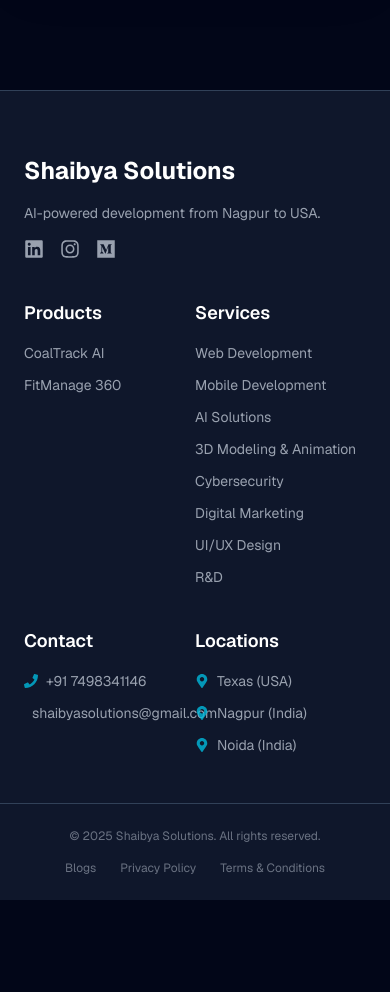
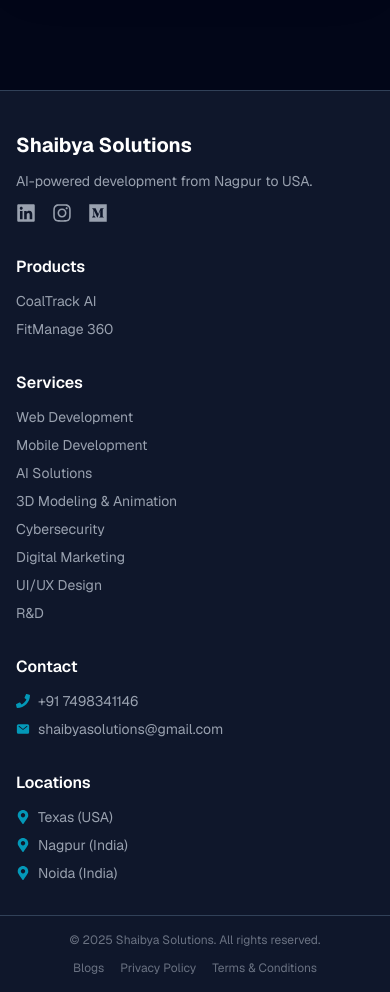
Before and after one commit to Shaibya-Solutions/ShaibyaPortfolio, a Next.js app: page /services/3d in a window 390 px wide. Shown: the part 5000-5992 px from the top of the page. Before the commit the page ends 5900 px from the top, so only its background shows below. Built offline with nearby package versions, Linux system fonts and the light colour scheme.

Commit message:
responsiveness landing

```diff
--- a/src/app/page.tsx
+++ b/src/app/page.tsx
@@ -22,19 +22,15 @@ export default function HomePage() {
     const observer = new IntersectionObserver(
       (entries) => {
         entries.forEach((entry) => {
-          // Only activate animation when hero enters viewport
           if (entry.isIntersecting) {
             setIsHeroInView(true);
           } else {
-            // Deactivate when out of view to save resources
             setIsHeroInView(false);
           }
         });
       },
       {
-        // Trigger when 20% of the hero is visible
         threshold: 0.2,
-        // Add margin to trigger slightly before entering viewport
         rootMargin: "50px",
       }
     );
@@ -53,7 +49,7 @@ export default function HomePage() {
   return (
     <main className='bg-slate-950 text-slate-100 scroll-smooth'>
       <SiteHeader />
-      {/* Hero Section */}
+      {/* Hero Section - Made Responsive */}
       <motion.div
         ref={heroRef}
         initial={{ opacity: 0 }}
@@ -61,7 +57,7 @@ export default function HomePage() {
         viewport={{ once: true }}
         transition={{ duration: 0.8 }}
       >
-        <section className='relative w-full h-[600px] mt-10 flex flex-col items-center justify-center gap-8 '>
+        <section className='relative w-full h-[500px] sm:h-[600px] mt-6 sm:mt-10 flex flex-col items-center justify-center gap-4 sm:gap-8 px-4'>
           {/* Threads background only renders when hero is in view */}
           {isHeroInView && (
             <Threads
@@ -73,12 +69,12 @@ export default function HomePage() {
             />
           )}
 
-          <div className='relative z-10 flex flex-col items-center justify-center text-center'>
-            <h1 className='text-4xl font-bold leading-tight bg-gradient-to-t from-white to-[var(--secondary)] bg-clip-text text-transparent md:text-7xl lg:text-8xl'>
+          <div className='relative z-10 flex flex-col items-center justify-center text-center px-4'>
+            <h1 className='text-3xl sm:text-4xl md:text-5xl lg:text-7xl xl:text-8xl font-bold leading-tight bg-gradient-to-t from-white to-[var(--secondary)] bg-clip-text text-transparent'>
               Ahead of the Curve,
               <br /> Always
             </h1>
-            <p className='mt-4 max-w-prose text-slate-300 max-w-3xl'>
+            <p className='mt-3 sm:mt-4 max-w-[90%] sm:max-w-prose md:max-w-3xl text-sm sm:text-base text-slate-300'>
               We craft AI-powered platforms, robust full-stack web apps, and
               polished desktop/mobile experiences.
             </p>
@@ -91,24 +87,26 @@ export default function HomePage() {
         </section>
       </motion.div>
 
-      {/* What we offer section */}
+      {/* What we offer section - Made Responsive */}
       <motion.section
         initial={{ opacity: 0, y: 50 }}
         whileInView={{ opacity: 1, y: 0 }}
         viewport={{ once: true }}
         transition={{ duration: 0.6 }}
       >
-        <Section className='mt-14 max-w-7xl'>
-          <div className='mb-12 text-center'>
-            <h2 className='text-4xl font-semibold text-white'>What We Offer</h2>
+        <Section className='mt-8 sm:mt-14 max-w-7xl px-4'>
+          <div className='mb-8 sm:mb-12 text-center'>
+            <h2 className='text-3xl sm:text-4xl font-semibold text-white'>
+              What We Offer
+            </h2>
           </div>
-          <div className='sm:mx-20 md:mx-4 grid grid-cols-1 md:grid-cols-2 xl:grid-cols-3 grid-rows-2 justify-center gap-6'>
+          <div className='grid grid-cols-1 sm:grid-cols-2 xl:grid-cols-3 gap-4 sm:gap-6'>
             <motion.div
               initial={{ opacity: 0, y: 30 }}
               whileInView={{ opacity: 1, y: 0 }}
               viewport={{ once: true }}
               transition={{ duration: 0.5 }}
-              className='row-span-2'
+              className='sm:row-span-2'
             >
               <FeatureCard
                 title='Artificial Intelligence'
@@ -134,7 +132,7 @@ export default function HomePage() {
               whileInView={{ opacity: 1, y: 0 }}
               viewport={{ once: true }}
               transition={{ duration: 0.5, delay: 0.2 }}
-              className='row-span-2'
+              className='sm:row-span-2'
             >
               <FeatureCard
                 title='Desktop & Mobile'
--- a/src/components/features/landing/about-section.tsx
+++ b/src/components/features/landing/about-section.tsx
@@ -10,7 +10,7 @@ const features = [
   "AI-enabled growth that delivers measurable results",
   "Trusted by global clients across multiple industries",
   "End-to-end services – from product design to digital marketing",
-  "Ahead of the curve, always – future-ready solutions for tomorrow’s challenges",
+  "Ahead of the curve, always – future-ready solutions for tomorrow's challenges",
 ];
 
 export default function WhyShaibya() {
@@ -36,7 +36,7 @@ export default function WhyShaibya() {
   };
 
   return (
-    <section className='bg-[#020617] py-20 px-6 md:px-12 lg:px-20 relative overflow-hidden'>
+    <section className='bg-[#020617] py-12 sm:py-16 md:py-20 px-4 sm:px-6 md:px-12 lg:px-20 relative overflow-hidden'>
       {/* Optional futuristic background */}
       <div className='absolute inset-0 bg-gradient-to-tr from-[#0f172a] to-[#1e293b] opacity-20 -z-10'></div>
       <div className='max-w-6xl mx-auto text-center'>
@@ -45,7 +45,7 @@ export default function WhyShaibya() {
           animate={inView ? { opacity: 1, y: 0 } : {}}
           transition={{ duration: 1 }}
           ref={ref}
-          className='text-4xl md:text-5xl font-bold text-white mb-12'
+          className='text-3xl sm:text-4xl md:text-5xl font-bold text-white mb-8 sm:mb-12'
         >
           🌟 Why Shaibya Solutions?
         </motion.h2>
@@ -54,19 +54,21 @@ export default function WhyShaibya() {
           variants={container}
           initial='hidden'
           animate={inView ? "visible" : "hidden"}
-          className='grid gap-6 md:grid-cols-2'
+          className='grid gap-4 sm:gap-6 grid-cols-1 sm:grid-cols-2'
         >
           {features.map((feature, idx) => (
             <motion.div
               key={idx}
               variants={item}
-              className='flex items-start gap-4 p-6 bg-gradient-to-r from-[#1e293b]/30 to-[#0f172a]/30 rounded-2xl shadow-lg hover:shadow-2xl transition-transform hover:scale-105'
+              className='flex items-start gap-3 sm:gap-4 p-4 sm:p-6 bg-gradient-to-r from-[#1e293b]/30 to-[#0f172a]/30 rounded-xl sm:rounded-2xl shadow-lg hover:shadow-2xl transition-transform hover:scale-105'
             >
               <BsCheckCircleFill
-                size={28}
-                className='text-yellow-400 mt-1 flex-shrink-0'
+                size={24}
+                className='text-yellow-400 mt-0.5 sm:mt-1 flex-shrink-0'
               />
-              <p className='text-white font-medium text-lg'>{feature}</p>
+              <p className='text-white font-medium text-sm sm:text-base md:text-lg text-left'>
+                {feature}
+              </p>
             </motion.div>
           ))}
         </motion.div>
@@ -82,32 +84,30 @@ interface Dot {
   x: number;
   y: number;
   size: number;
-  vx: number; // velocity x
-  vy: number; // velocity y
+  vx: number;
+  vy: number;
 }
 
 export function FloatingDots() {
   const [dots, setDots] = useState<Dot[]>([]);
   const animationRef = useRef<number | null>(null);
 
-  // Generate dots
   useEffect(() => {
-    const count = 100; // more dots
+    const count = window.innerWidth < 768 ? 50 : 100; // Fewer dots on mobile
     const width = window.innerWidth;
     const height = window.innerHeight;
 
     const newDots: Dot[] = Array.from({ length: count }, () => ({
       x: Math.random() * width,
       y: Math.random() * height,
-      size: Math.random() * 4 + 2, // size 2–6px
-      vx: (Math.random() - 0.5) * 1.5, // speed x
-      vy: (Math.random() - 0.5) * 1.5, // speed y
+      size: Math.random() * 3 + 1.5, // Smaller dots on mobile
+      vx: (Math.random() - 0.5) * 1.5,
+      vy: (Math.random() - 0.5) * 1.5,
     }));
 
     setDots(newDots);
   }, []);
 
-  // Animate dots using requestAnimationFrame
   useEffect(() => {
     const width = window.innerWidth;
     const height = window.innerHeight;
@@ -118,7 +118,6 @@ export function FloatingDots() {
           let newX = dot.x + dot.vx;
           let newY = dot.y + dot.vy;
 
-          // bounce off edges
           if (newX < 0 || newX > width) dot.vx *= -1;
           if (newY < 0 || newY > height) dot.vy *= -1;
 
--- a/src/components/features/landing/stack-cards.tsx
+++ b/src/components/features/landing/stack-cards.tsx
@@ -1,11 +1,7 @@
 "use client";
 import { useRef } from "react";
-// import { motion, useScroll, useTransform } from "framer-motion";
 import { projects } from "@/data";
-// import styled from "styled-components";
-import Image from "next/image";
 import CardSwap from "@/components/CardSwap";
-// import Squares from "@/components/Squares";
 
 export default function StackCaseStudies() {
   const containerRef = useRef(null);
@@ -13,13 +9,13 @@ export default function StackCaseStudies() {
   return (
     <section
       ref={containerRef}
-      className='relative mt-8 mb-24 bg-black text-white'
+      className='relative mt-8 mb-16 sm:mb-32 bg-black text-white px-4'
     >
-      {/* <Squares direction='diagonal' className='absolute inset-0' /> */}
-      <div className='pt-8 min-h-screen flex flex-col items-center justify-center'>
-        <div className='w-full relative '>
-          <div className='relative h-[520px]'>
-            <h2 className='text-4xl my-10 max-w-6xl mx-auto'>
+      <div className='pt-6 sm:pt-8 min-h-screen flex flex-col items-center justify-center'>
+        <div className='w-full relative'>
+          {/* Desktop View */}
+          <div className='hidden lg:block relative h-[560px]'>
+            <h2 className='px-8 text-3xl sm:text-4xl my-8 sm:my-0 lg:my-0 max-w-6xl mx-auto text-center lg:text-start'>
               Our <span className='font-bold'>Projects</span>
             </h2>
             <CardSwap
@@ -31,26 +27,10 @@ export default function StackCaseStudies() {
               height={480}
             >
               {projects.map((project, i) => {
-                // // Slice of scroll for each card
-                // const start = i / projects.length;
-                // const end = (i + 1) / projects.length;
-
-                // const y = useTransform(scrollYProgress, [start, end], [70, 0]);
-                // const opacity = useTransform(
-                //   scrollYProgress,
-                //   [start, end],
-                //   [0, 1]
-                // );
-                // const scale = useTransform(
-                //   scrollYProgress,
-                //   [start, end],
-                //   [0.9, 1]
-                // );
-
                 return (
                   <div
                     key={project.title}
-                    className='absolute inset-0 bg-gradient-to-b from-[#060a35] to-black border-2 border-[#0a1054] rounded-3xl shadow-lg p-12 flex flex-col gap-4 justify-between items-start'
+                    className='absolute top-40 inset-0 bg-gradient-to-b from-[#060a35] to-black border-2 border-[#0a1054] rounded-3xl shadow-lg p-12 flex flex-col gap-4 justify-between items-start'
                   >
                     <h3 className='text-3xl max-w-lg text-start font-semibold'>
                       {project.title}
@@ -79,66 +59,39 @@ export default function StackCaseStudies() {
             </CardSwap>
           </div>
 
-          {/* <motion.div
-            style={{ opacity: useTransform(scrollYProgress, [0, 0.2], [0, 1]) }}
-            className='mt-0 w-full'
-          >
-            <CardSwap easing="elastic" onCardClick={undefined} pauseOnHover={true} delay={3000}>
-              {projects.map((project, i) => (
-                <Image
-                  key={i}
-                  src={project.image}
-                  alt={project.title}
-                  width={600}
-                  height={400}
-                  priority={i === 0}
-                  quality={100}
-                  className='absolute inset-0 top-10 w-full h-full object-cover rounded-3xl'
-                />
-              ))}
-            </CardSwap>
-          </motion.div> */}
-
-          {/* <div className='flex flex-col gap-8 mt-20 w-full items-center'>
+          {/* Mobile View */}
+          <div className='lg:hidden flex flex-col p-2 sm:p-8 gap-6 mt-8 w-full'>
+            <h2 className='text-2xl sm:text-3xl font-bold text-center mb-4'>
+              Our Projects
+            </h2>
             {projects.map((project, i) => (
               <div
                 key={i}
-                className='w-full flex gap-8 flex-col border-2 min-h-[200px] text-start px-8 py-4'
+                className='w-full flex flex-col gap-8 bg-gradient-to-b from-[#060a35] to-black border-2 border-[#0a1054] rounded-xl sm:rounded-2xl p-4 sm:p-6 shadow-lg'
               >
-                <h3 className='mt-4 text-3xl font-semibold'>{project.title}</h3>
-                <p className='mt-1 text-lg text-slate-300'>
+                <h3 className='text-xl sm:text-2xl font-semibold text-white'>
+                  {project.title}
+                </h3>
+                <p className='text-sm sm:text-base text-slate-300 leading-relaxed'>
                   {project.description}
                 </p>
+                <div className='flex flex-wrap gap-4 mt-2'>
+                  {project.stats.map((stat, idx) => (
+                    <div key={idx} className='flex flex-col'>
+                      <span className='text-2xl sm:text-3xl font-bold text-white'>
+                        {stat.value}
+                      </span>
+                      <span className='text-xs sm:text-sm text-gray-400'>
+                        {stat.label}
+                      </span>
+                    </div>
+                  ))}
+                </div>
               </div>
             ))}
-          </div> */}
+          </div>
         </div>
       </div>
     </section>
   );
 }
-
-// const StyledComponent = styled.div`
-//   .stack-cards-back-one {
-//     position: absolute;
-//     top: -20px;
-//     left: 20px;
-//     width: 95%;
-//     height: 100%;
-//     border: 2px solid #0a1054;
-//     background: #060a35;
-//     border-radius: 20px;
-//     z-index: -1;
-//   }
-//   .stack-cards-back-two {
-//     position: absolute;
-//     top: -40px;
-//     left: 40px;
-//     width: 90%;
-//     height: 100%;
-//     background: #060a35;
-//     border: 2px solid #0a1054;
-//     border-radius: 20px;
-//     z-index: -2;
-//   }
-// `;
--- a/src/components/features/landing/video-section.tsx
+++ b/src/components/features/landing/video-section.tsx
@@ -2,41 +2,44 @@
 
 export default function VideoSection() {
   return (
-    <section className='bg-[#020617] py-16 px-6 md:px-12 lg:px-20'>
+    <section className='bg-[#020617] py-12 sm:py-16 px-4 sm:px-6 md:px-12 lg:px-20'>
       <div className='max-w-6xl mx-auto'>
         {/* Heading */}
-        <h2 className='text-3xl md:text-4xl font-semibold text-white mb-8 leading-snug max-w-4xl'>
+        <h2 className='text-2xl sm:text-3xl md:text-4xl font-semibold text-white mb-6 sm:mb-8 leading-snug max-w-4xl'>
           Intelligent solutions to your business, driving growth, efficiency,
           and innovation.
         </h2>
 
         {/* Video */}
-        <div className='relative rounded-2xl overflow-hidden shadow-lg mb-12'>
+        <div className='relative rounded-xl sm:rounded-2xl overflow-hidden shadow-lg mb-8 sm:mb-12'>
           <div className='aspect-video w-full'>
             <video
               src='/videos/Business_Growth_Video_Generation.mp4'
               controls
               playsInline
+              className='w-full h-full'
             />
           </div>
         </div>
 
         {/* Stats */}
-        <div className='flex flex-wrap lg:flex-nowrap items-center justify-center gap-8'>
-          <div className='text-gray-100 mr-10 text-3xl'>
+        <div className='flex flex-col lg:flex-row items-center justify-center gap-6 sm:gap-8'>
+          <div className='text-gray-100 text-xl sm:text-2xl md:text-3xl text-center lg:text-left lg:mr-10 px-4'>
             Measuring impact with data-driven results
           </div>
-          <div className='bg-gradient-to-b sm:min-w-[350px] min-h-[160px] from-[#0f172a] to-[#000000] border-2 border-[#0f172a] rounded-2xl p-6 text-start shadow-md'>
-            <h3 className='text-3xl sm:text-5xl mb-8 font-bold text-white'>
-              100<span className='text-xl font-medium'>TB</span>
+          <div className='bg-gradient-to-b w-full sm:w-auto sm:min-w-[300px] lg:min-w-[350px] min-h-[140px] sm:min-h-[160px] from-[#0f172a] to-[#000000] border-2 border-[#0f172a] rounded-xl sm:rounded-2xl p-4 sm:p-6 text-start shadow-md'>
+            <h3 className='text-3xl sm:text-4xl lg:text-5xl mb-6 sm:mb-8 font-bold text-white'>
+              100<span className='text-lg sm:text-xl font-medium'>TB</span>
             </h3>
-            <p className='text-gray-400 text-end mt-2 text-sm'>
+            <p className='text-gray-400 text-end mt-2 text-xs sm:text-sm'>
               DATA PROCESSED DAILY
             </p>
           </div>
-          <div className='bg-gradient-to-b sm:min-w-[350px] min-h-[160px] from-[#0f172a] to-[#000000] border-2 border-[#0f172a] rounded-2xl p-6 text-start shadow-md'>
-            <h3 className='text-3xl sm:text-5xl mb-8 font-bold text-white'>300%</h3>
-            <p className='text-gray-400 text-end mt-2 text-sm'>
+          <div className='bg-gradient-to-b w-full sm:w-auto sm:min-w-[300px] lg:min-w-[350px] min-h-[140px] sm:min-h-[160px] from-[#0f172a] to-[#000000] border-2 border-[#0f172a] rounded-xl sm:rounded-2xl p-4 sm:p-6 text-start shadow-md'>
+            <h3 className='text-3xl sm:text-4xl lg:text-5xl mb-6 sm:mb-8 font-bold text-white'>
+              300%
+            </h3>
+            <p className='text-gray-400 text-end mt-2 text-xs sm:text-sm'>
               AVERAGE ROI FOR OUR CLIENTS
             </p>
           </div>
--- a/src/components/layout/footer/site-footer.tsx
+++ b/src/components/layout/footer/site-footer.tsx
@@ -1,7 +1,6 @@
 // components/site-footer.tsx
 "use client";
 import Link from "next/link";
-// import { BsTwitterX } from "react-icons/bs";
 import {
   FaPhone,
   FaLinkedin,
@@ -46,17 +45,20 @@ export function SiteFooter() {
       className='bg-slate-900 border-t border-slate-700 relative overflow-hidden'
     >
       {/* Main Footer Links & Info */}
-      <div className='relative z-10 max-w-7xl mx-auto px-6 md:px-12 pb-12 pt-16 grid grid-cols-2 md:grid-cols-5 gap-y-10 text-gray-400'>
+      <div className='relative z-10 max-w-7xl mx-auto px-4 sm:px-6 md:px-12 pb-8 sm:pb-12 pt-10 sm:pt-16 grid grid-cols-1 sm:grid-cols-2 md:grid-cols-3 lg:grid-cols-5 gap-8 sm:gap-y-10 text-gray-400'>
         {/* Company Identity */}
         <motion.div
           variants={itemVariants}
-          className='col-span-2 md:col-span-1'
+          className='col-span-1 sm:col-span-2 md:col-span-3 lg:col-span-1'
         >
-          <Link href='/' className='text-2xl font-bold text-white mb-4 block'>
+          <Link
+            href='/'
+            className='text-xl sm:text-2xl font-bold text-white mb-3 sm:mb-4 block'
+          >
             Shaibya Solutions
           </Link>
           <p className='text-sm'>AI-powered development from Nagpur to USA.</p>
-          <div className='flex space-x-4 mt-4 text-xl'>
+          <div className='flex space-x-4 mt-3 sm:mt-4 text-xl'>
             <a
               href='https://www.linkedin.com/company/shaibyasolutions/about/'
               target='_blank'
@@ -89,8 +91,10 @@ export function SiteFooter() {
 
         {/* Products */}
         <motion.div variants={itemVariants}>
-          <h3 className='text-lg font-semibold text-white mb-4'>Products</h3>
-          <ul className='space-y-3 text-sm'>
+          <h3 className='text-base sm:text-lg font-semibold text-white mb-3 sm:mb-4'>
+            Products
+          </h3>
+          <ul className='space-y-2 sm:space-y-3 text-sm'>
             {products.map((product) => (
               <li key={product.label}>
                 <Link
@@ -106,8 +110,10 @@ export function SiteFooter() {
 
         {/* Services */}
         <motion.div variants={itemVariants}>
-          <h3 className='text-lg font-semibold text-white mb-4'>Services</h3>
-          <ul className='space-y-3 text-sm'>
+          <h3 className='text-base sm:text-lg font-semibold text-white mb-3 sm:mb-4'>
+            Services
+          </h3>
+          <ul className='space-y-2 sm:space-y-3 text-sm'>
             {services.map((service) => (
               <li key={service.label}>
                 <Link
@@ -123,54 +129,66 @@ export function SiteFooter() {
 
         {/* Contact */}
         <motion.div variants={itemVariants}>
-          <h3 className='text-lg font-semibold text-white mb-4'>Contact</h3>
-          <div className='space-y-3 text-sm'>
+          <h3 className='text-base sm:text-lg font-semibold text-white mb-3 sm:mb-4'>
+            Contact
+          </h3>
+          <div className='space-y-2 sm:space-y-3 text-sm'>
             <a
               href='tel:+919833704986'
-              className='flex items-center gap-2 hover:text-cyan-400 transition'
+              className='flex items-center gap-2 hover:text-cyan-400 transition break-all'
             >
-              <FaPhone className='text-cyan-500/80' /> +91 7498341146
+              <FaPhone className='text-cyan-500/80 flex-shrink-0' /> +91
+              7498341146
             </a>
             <a
               href='mailto:shaibyasolutions@gmail.com?cc=shaibyadevs@gmail.com&subject=Enquiry'
-              className='flex items-center gap-2 hover:text-cyan-400 transition'
+              className='flex items-center gap-2 hover:text-cyan-400 transition break-all'
             >
-              <IoMail className='text-cyan-500/80' /> shaibyasolutions@gmail.com
+              <IoMail className='text-cyan-500/80 flex-shrink-0' />{" "}
+              shaibyasolutions@gmail.com
             </a>
           </div>
         </motion.div>
 
         {/* Locations */}
         <motion.div variants={itemVariants}>
-          <h3 className='text-lg font-semibold text-white mb-4'>Locations</h3>
-          <ul className='space-y-3 text-sm'>
+          <h3 className='text-base sm:text-lg font-semibold text-white mb-3 sm:mb-4'>
+            Locations
+          </h3>
+          <ul className='space-y-2 sm:space-y-3 text-sm'>
             <li className='flex items-center gap-2'>
-              <FaMapMarkerAlt className='text-cyan-500/80' /> Texas (USA)
+              <FaMapMarkerAlt className='text-cyan-500/80 flex-shrink-0' />{" "}
+              Texas (USA)
             </li>
             <li className='flex items-center gap-2'>
-              <FaMapMarkerAlt className='text-cyan-500/80' /> Nagpur (India)
+              <FaMapMarkerAlt className='text-cyan-500/80 flex-shrink-0' />{" "}
+              Nagpur (India)
             </li>
             <li className='flex items-center gap-2'>
-              <FaMapMarkerAlt className='text-cyan-500/80' /> Noida (India)
+              <FaMapMarkerAlt className='text-cyan-500/80 flex-shrink-0' />{" "}
+              Noida (India)
             </li>
           </ul>
         </motion.div>
       </div>
 
       {/* Bottom Bar */}
-      <div className='border-t border-slate-700 py-6 px-6 text-xs text-gray-500'>
-        <div className='max-w-7xl mx-auto flex flex-col md:flex-row justify-between items-center gap-4 md:gap-0'>
+      <div className='border-t border-slate-700 py-4 sm:py-6 px-4 sm:px-6 text-xs text-gray-500'>
+        <div className='max-w-7xl mx-auto flex flex-col sm:flex-row justify-between items-center gap-3 sm:gap-4 text-center sm:text-left'>
           <div>
             © {new Date().getFullYear()} Shaibya Solutions. All rights reserved.
           </div>
-          <div className='flex space-x-6'>
+          <div className='flex flex-wrap justify-center sm:justify-end gap-4 sm:space-x-6'>
             <Link href='#' className='hover:text-white transition'>
               Blogs
             </Link>
             <Link href='#' className='hover:text-white transition'>
               Privacy Policy
             </Link>
-            <Link href='#' className='hover:text-white transition'>
+            <Link
+              href='#'
+              className='hover:text-white transition whitespace-nowrap'
+            >
               Terms & Conditions
             </Link>
           </div>
--- a/src/components/ui/testimonials.tsx
+++ b/src/components/ui/testimonials.tsx
@@ -12,7 +12,7 @@ export default function Testimonials() {
     dots: true,
     infinite: true,
     speed: 800,
-    slidesToShow: 2,
+    slidesToShow: 1,
     slidesToScroll: 1,
     autoplay: true,
     autoplaySpeed: 3000,
```
Also changed, not shown: src/components/features/landing/AppShowcaseCTA.tsx (+27 -29 lines).
